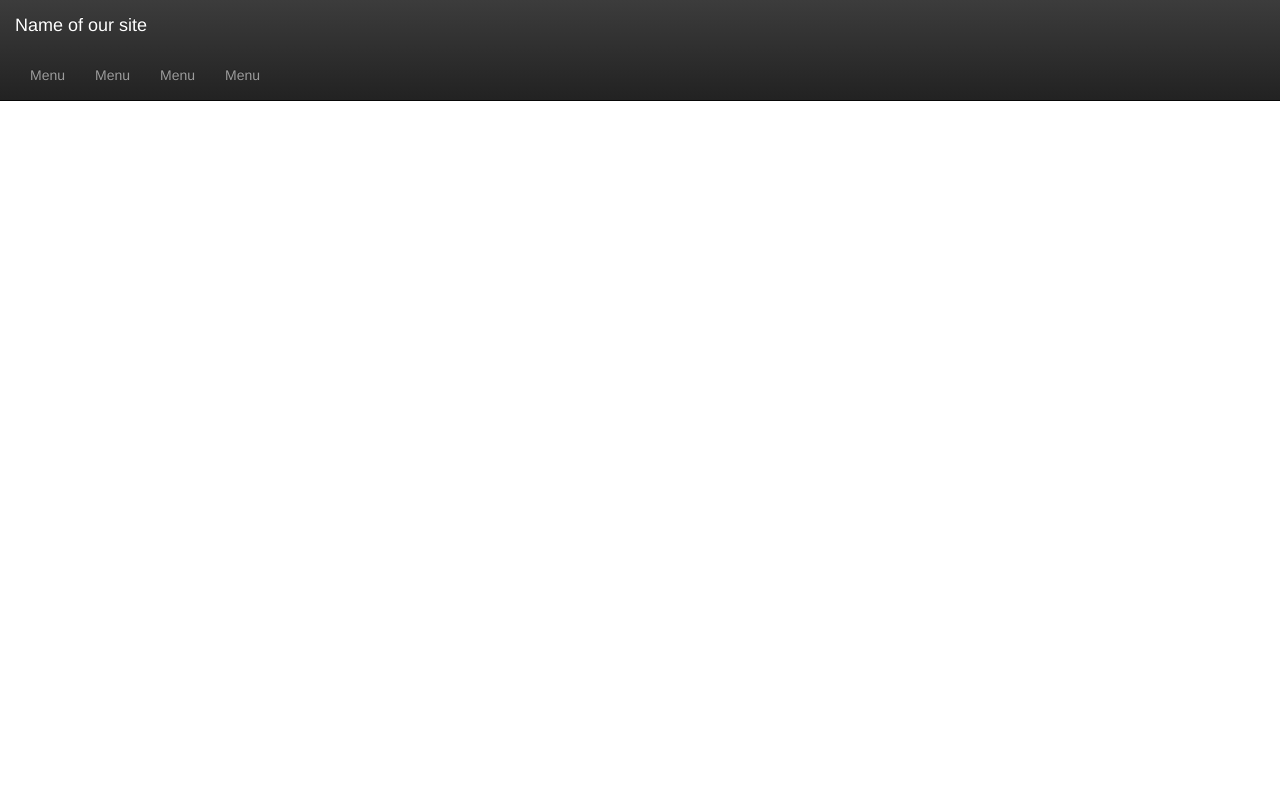
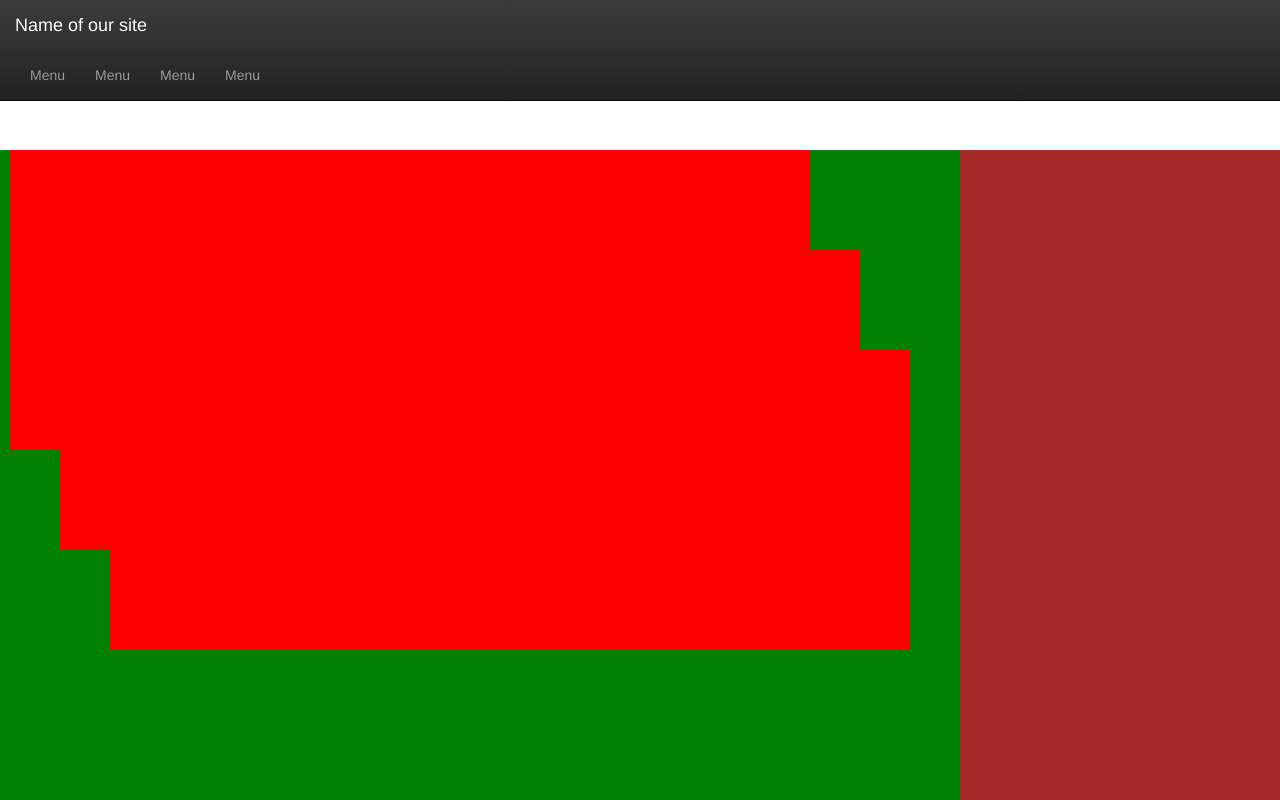
Before and after one commit to back-D/avail, a plain HTML site: page index.html in a window 1280 px wide. Shown: the top 800 px of the page. Drawn offline with Linux system fonts and the light colour scheme.

Commit message:
Add empty blocks and one section

```diff
--- a/css/style.css
+++ b/css/style.css
@@ -4,3 +4,47 @@
 #brand{
 	width: 80%;
 }
+.tabs-block{
+	background-color:green;
+	height: 1000px;
+	margin-top: 150px;
+}
+
+.section-block2{
+	background-color:brown;
+	height: 1000px;
+	margin-top: 150px;
+
+}
+.section-tab{
+	background-color:red;
+	height:300px;
+}
+
+
+
+
+
+
+@media (min-width: 992px){
+	.section-tab{
+		background-color:red;
+		height:300px;
+		position: absolute;
+		margin: 0 10px;
+	}
+
+	.tab-bottom{
+		top:0px;
+		left:0px;
+	}
+	.tab-center{
+		top:100px;
+		left:50px;
+	}
+	.tab-top{
+		top:200px;
+		left:100px;
+	}
+
+}
--- a/index.html
+++ b/index.html
@@ -52,11 +52,17 @@
 
 <section>
 	<div class="container-fluid">
-		<div>
-			<style background-color: "green" height: "100px">
+		<div class="row">
+			<div class="col-md-9 tabs-block">
+				<div class="col-sm-12 col-md-10 section-tab tab-bottom"></div>
+				<div class="col-sm-12 col-md-10 section-tab tab-center"></div>
+				<div class="col-sm-12 col-md-10 section-tab tab-top"></div>
+			</div>
+			<div class="col-md-3 section-block2"></div>
 		</div>
 	</div>
 </section>
+
 
 
 
```
